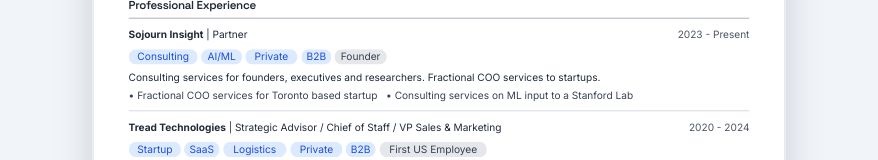
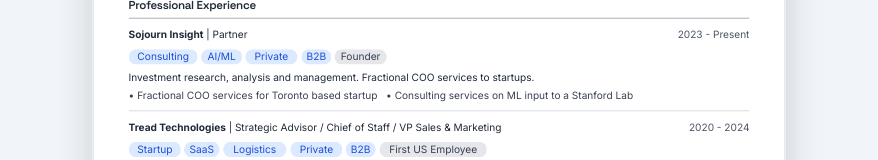
Before and after one commit to sojourner-alpha/world-mk1, a React (Vite) app in the folder frontend/: page /cv in a window 1280 px wide. Shown: the part 315-475 px from the top of the page, without its empty margins (201-1079 px from the left). Built offline with nearby package versions, Linux system fonts and the light colour scheme.

Commit message:
CV copy tweak

```diff
--- a/frontend/src/App.tsx
+++ b/frontend/src/App.tsx
@@ -559,7 +559,7 @@
                   backgroundColor: darkMode ? '#4b5563' : '#9ca3af'
                 }}
               >
-                {darkMode ? <FaSun size={24} /> : <FaMoon size={24} />}
+                {darkMode ? <FaSun className="w-5 h-5 md:w-6 md:h-6" /> : <FaMoon className="w-5 h-5 md:w-6 md:h-6" />}
               </div>
             </div>
           </div>
--- a/frontend/src/pages/CvTemplate.tsx
+++ b/frontend/src/pages/CvTemplate.tsx
@@ -35,7 +35,7 @@
     company: "Sojourn Insight",
     role: "Partner",
     period: "2023 - Present",
-    description: "Consulting services for founders, executives and researchers. Fractional COO services to startups.",
+    description: "Investment research, analysis and management. Fractional COO services to startups.",
     achievements: [
       "Fractional COO services for Toronto based startup",
       "Consulting services on ML input to a Stanford Lab",
```
